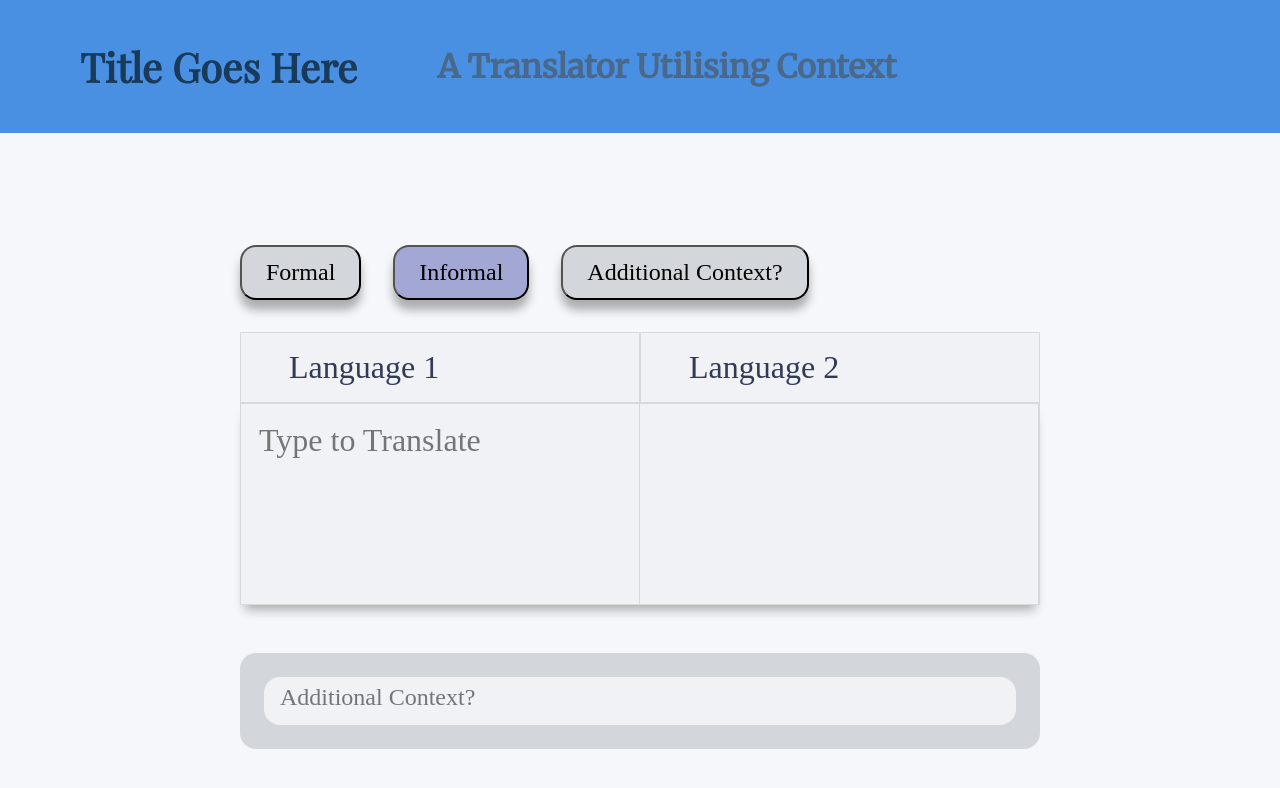
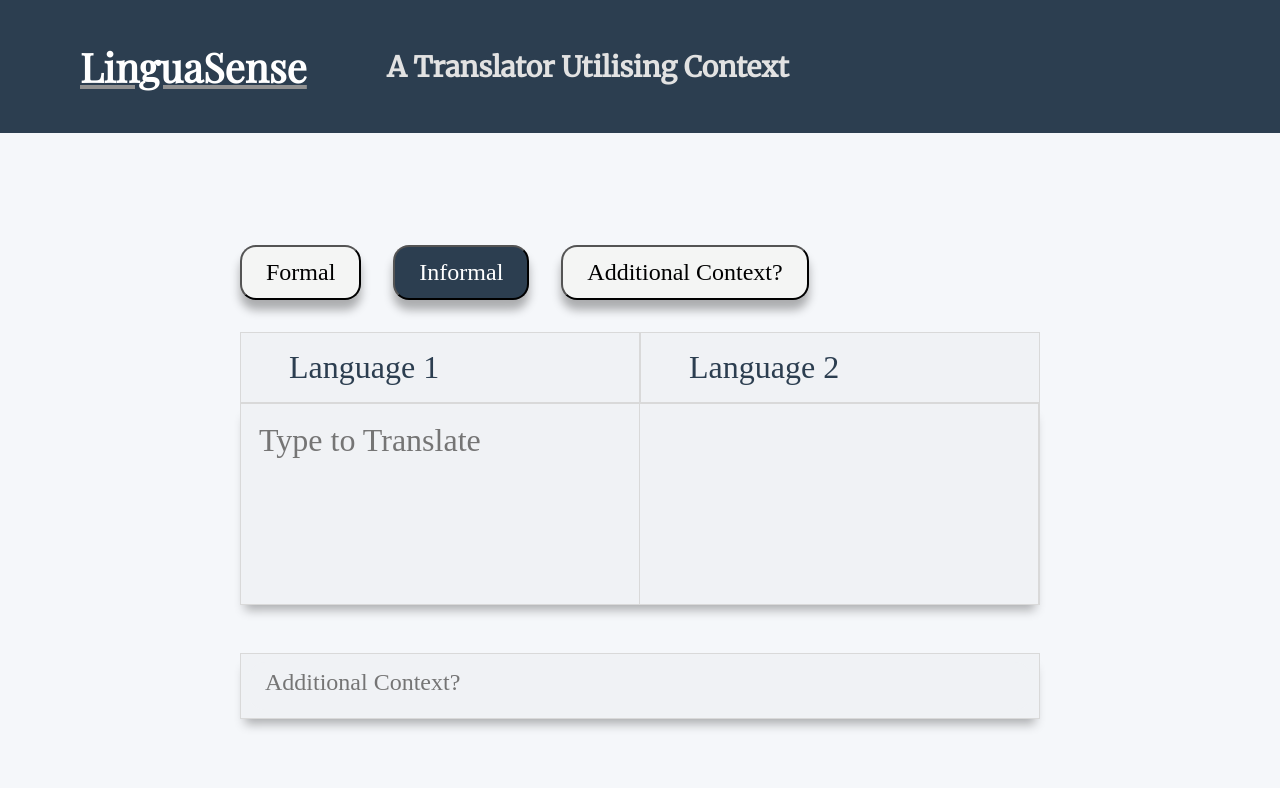
Before and after one commit to NedasU/Context-Translator, a React (Create React App) app in the folder context_translator_frontend/: page / in a window 1280 px wide. Shown: the top 788 px of the page. Built offline with nearby package versions, Linux system fonts and the light colour scheme.

Commit message:
Added additional functionality and styling to indicate hovers and selected states, added references to addtional context to add focus upon clicking the additional context button. deleted uncesseary imports. removed uncessary styling files, added a title, changed the colours. and many more

```diff
--- a/context_translator_frontend/public/index.html
+++ b/context_translator_frontend/public/index.html
@@ -7,7 +7,6 @@
       name="description"
       content="Context Based Translator"
     />
-    <link rel="apple-touch-icon" href="%PUBLIC_URL%/logo192.png" />
     <link rel="manifest" href="%PUBLIC_URL%/manifest.json" />
 
     <title>LinguaSense</title>
--- a/context_translator_frontend/src/components/AdditionalContextInput/AdditionalContextInput.js
+++ b/context_translator_frontend/src/components/AdditionalContextInput/AdditionalContextInput.js
@@ -1,7 +1,7 @@
-import React, { useContext } from 'react';
+import React, { useContext, forwardRef } from 'react';
 import { TranslationContext } from '../../Contexts/TranslationContext';
 
-function AdditionalContextInput() {
+const AdditionalContextInput = forwardRef((props, ref) =>{
     const { context, setContext } = useContext(TranslationContext);
     return (
         <div className={`additionalContextContainer ${context !== "" ? "selected" : ""}`}>
@@ -9,10 +9,11 @@ function AdditionalContextInput() {
                 className="additionalContextTextArea"
                 placeholder="Additional Context?"
                 value={context}
+                ref={ref}
                 onChange={(e) => {setContext(e.target.value)}}
             />
         </div>
     )
-}
+});
 
 export default AdditionalContextInput;
--- a/context_translator_frontend/src/components/ContentArea/ContentArea.js
+++ b/context_translator_frontend/src/components/ContentArea/ContentArea.js
@@ -1,14 +1,15 @@
-import React from 'react';
+import React, { useRef } from 'react';
 import ContextSelector from '../ContextSelector/ContextSelector';
 import TranslationBox from '../TranslationBox/TranslationBox';
 import AdditionalContextInput from '../AdditionalContextInput/AdditionalContextInput';
 
 function ContentArea() {
+    const contextInputRef = useRef(null);
     return (
         <div className="contentArea">
-            <ContextSelector />
+            <ContextSelector contextInputRef={contextInputRef} />
             <TranslationBox />
-            <AdditionalContextInput />
+            <AdditionalContextInput ref={contextInputRef} />
         </div>
     )
 }
--- a/context_translator_frontend/src/components/ContextSelector/ContextSelector.js
+++ b/context_translator_frontend/src/components/ContextSelector/ContextSelector.js
@@ -1,10 +1,14 @@
 import React, { useContext } from 'react';
 import { TranslationContext } from '../../Contexts/TranslationContext';
 
-function ContextSelector() {
+function ContextSelector( { contextInputRef} ) {
     const { formality, setFormality, context } = useContext(TranslationContext);
 
-
+    const handleContextInputClick = () => {
+        if (contextInputRef.current){
+            contextInputRef.current.focus();
+        }
+    }
     return (
         <div className="contextSelector">
             <button value={'formal'} className={`contextSelectorItem ${formality === 'formal' ? 'selected' : ''}`}
@@ -15,7 +19,8 @@ function ContextSelector() {
                 onClick={(e) => {setFormality(e.target.value)}}>
                 Informal
             </button>
-            <button className={`contextSelectorItem ${context !== '' ? 'selected' : ''}`}>
+            <button className={`contextSelectorItem ${context !== '' ? 'selected' : ''}`}
+                onClick={handleContextInputClick}>
                 Additional Context?
             </button>
         </div>
--- a/context_translator_frontend/src/components/Header/Header.js
+++ b/context_translator_frontend/src/components/Header/Header.js
@@ -3,7 +3,7 @@ import React from 'react';
 function Header() {
     return (
         <div className="header">
-            <h1 className="headerTitle">Title Goes Here</h1>
+            <h1 className="headerTitle">LinguaSense</h1>
             <h2 className="headerDescription">A Translator Utilising Context</h2>
         </div>
     )
--- a/context_translator_frontend/src/styles.css
+++ b/context_translator_frontend/src/styles.css
@@ -2,8 +2,9 @@
 @import url('https://fonts.googleapis.com/css2?family=Merriweather&display=swap');
 
 :root {
-  --selected-background-color: #A2A8D3;
-  --unselected-background-color: #D3D6DB;
+  --selected-background-color: #2C3E50;
+  /* --unselected-background-color: #D3D6DB; */
+  --unselected-background-color: #F4F5F4;
   --active-font-color: #1A3A5A;
   --inactive-font-color: #666666;
   --main-layout: flex;
@@ -26,13 +27,14 @@ html, body {
 
 
 .header {
-  --header-background-color: #4A90E2;
   --header-title-color: #1A3A5A;
   --header-description-color: #4A688A;
 
   --header-title-font-family:Playfair Display, serif;
   --header-description-font-family:Merriweather, serif;
-  background-color: var(--header-background-color);
+  /* background-color: var(--header-background-color);
+   */
+  background-color: #2C3E50;
   display: var(--main-layout);
   flex-direction: row;
   gap: 5rem;
@@ -43,17 +45,22 @@ html, body {
 }
 
 .header .headerTitle {
-  color: var(--header-title-color);
+  /* color: var(--header-title-color); */
+  /* color: #2C3E50; */
+  color: #ffffff;
   font-family: var(--header-title-font-family);
   font-style: regular;
   font-size: 2.5rem;
+  text-decoration: underline;
+  text-decoration-color: #919191;
 }
 
 .header .headerDescription {
-  color: var(--header-description-color);
+  color: #919191;
+  color: #e2e2e2;
   font-family: var(--header-description-font-family);
   font-style: regular;
-  font-size: 2rem;
+  font-size: 1.75rem;
 }
 
 .contentArea {
@@ -85,7 +92,16 @@ html, body {
 
 .contextSelectorItem.selected {
   background-color: var(--selected-background-color);
+  color: #ffffff;
   transition: background-color 0.3s ease;
+}
+
+.contextSelectorItem.selected:hover {
+  box-shadow: 0 10px 10px 0 rgba(0,0,0,0.3);
+}
+
+.contextSelectorItem:hover {
+  box-shadow: 0 10px 10px -5px var(--selected-background-color);
 }
 
 
@@ -104,7 +120,7 @@ html, body {
   gap: 0.5rem;
   padding: 1rem 1rem 1rem 3rem;
   font-family: var(--header-description-font-family);
-  color: #333A56;
+  color: #2C3E50;
   font-size: 2rem;
   border: 1px solid #D9D9D9;
 }
@@ -140,12 +156,14 @@ html, body {
 }
 
 .additionalContextContainer {
-  background-color: #D3D6DB;
+  background-color: #F0F2F5;
+  border: 1px solid #D9D9D9;
   max-width: 100%;
   height: auto;
   max-height: 5rem;
-  padding: 1.5rem 1.5rem 1.5rem 1.5rem;
-  border-radius: 1rem;
+  padding: 0.5rem 0.5rem 0.5rem 0.5rem;
+  border-radius: 0rem;
+  box-shadow: 0 10px 10px -5px rgba(0, 0, 0, 0.3);
   display: flex;
   align-items: center;
   transition: background-color 0.3s ease;
```
